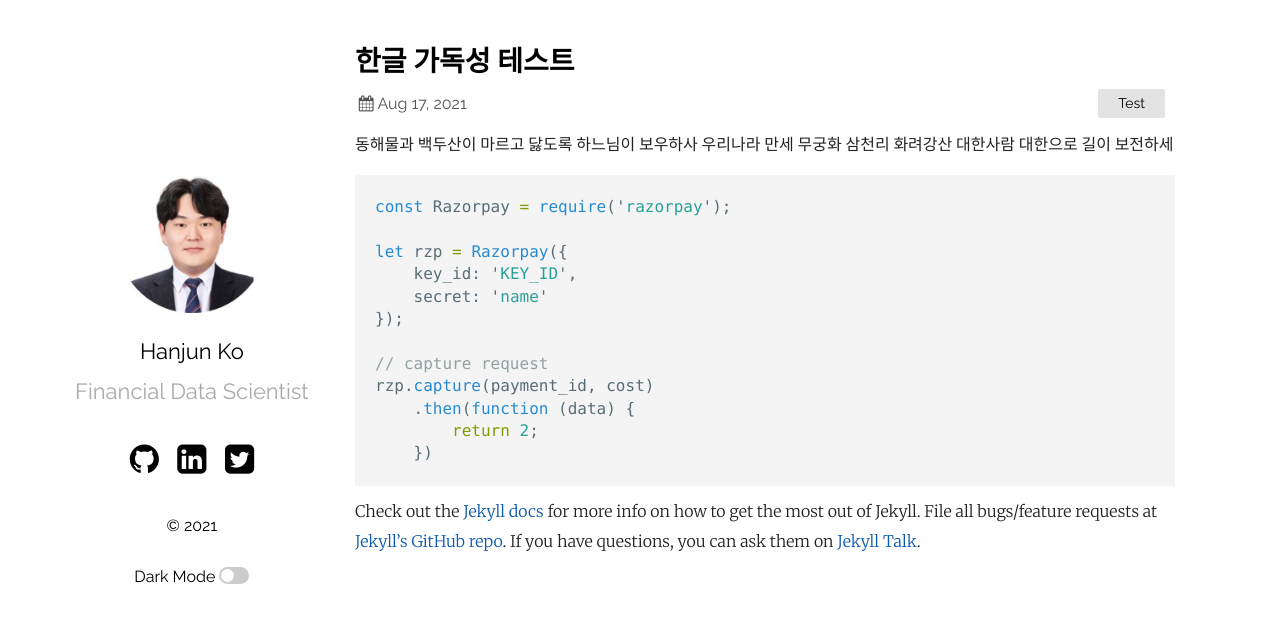
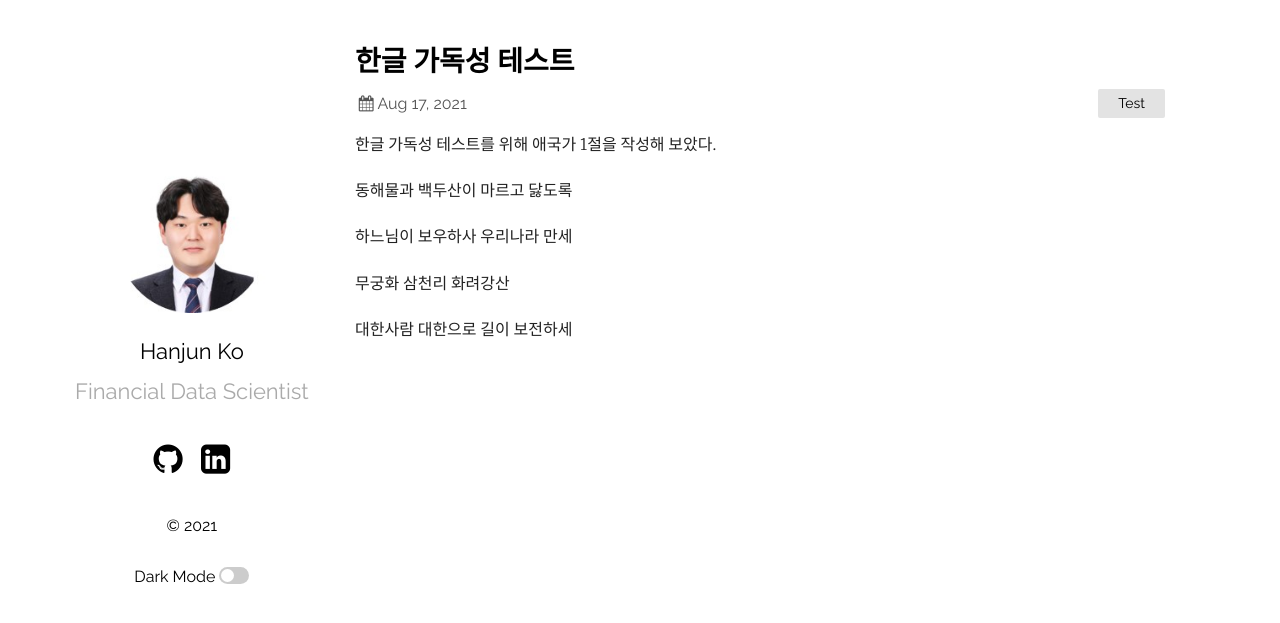
Before and after one commit to HanJunKo/HanJunKo.github.io, a Jekyll site: the page built from _posts/2021-08-17-한글-가독성-테스트.markdown, in a window 1280 px wide. Shown: the top 623 px of the page. Built offline with Jekyll 4.4.1, drawn with Linux system fonts in a browser that asks for light colours.

Commit message:
블로그 첫 글 작성

````diff
--- a/_config.yml
+++ b/_config.yml
@@ -26,9 +26,9 @@ plainwhite:
     - post
   # generate social links in footer
   social_links:
-    twitter: samarsault
-    github:  samarsault
-    linkedIn: in/samarsault
+    #twitter: samarsault
+    github:  HanJunKo
+    linkedIn: in/hanjun-ko-156669205
     #dribbble: jekyll
     #flickr:   jekyll
     #instagram: jekyll
--- a/_posts/2021-08-17-한글-가독성-테스트.markdown
+++ b/_posts/2021-08-17-한글-가독성-테스트.markdown
@@ -4,27 +4,14 @@ title:  "한글 가독성 테스트"
 date:   2021-08-17 22:22:49 +0900
 categories: Test
 ---
+한글 가독성 테스트를 위해 애국가 1절을 작성해 보았다.
+
+
+
 동해물과 백두산이 마르고 닳도록
+
 하느님이 보우하사 우리나라 만세
-무궁화 삼천리 화려강산 대한사람 대한으로 길이 보전하세
 
-```javascript
-const Razorpay = require('razorpay');
+무궁화 삼천리 화려강산
 
-let rzp = Razorpay({
-	key_id: 'KEY_ID',
-	secret: 'name'
-});
-
-// capture request
-rzp.capture(payment_id, cost)
-	.then(function (data) {
-		return 2;
-	})
-```
-
-Check out the [Jekyll docs][jekyll-docs] for more info on how to get the most out of Jekyll. File all bugs/feature requests at [Jekyll’s GitHub repo][jekyll-gh]. If you have questions, you can ask them on [Jekyll Talk][jekyll-talk].
-
-[jekyll-docs]: https://jekyllrb.com/docs/home
-[jekyll-gh]:   https://github.com/jekyll/jekyll
-[jekyll-talk]: https://talk.jekyllrb.com/
+대한사람 대한으로 길이 보전하세
````
Also changed, not shown: _posts/2019-03-23-welcome-to-jekyll.markdown (deleted, +0 -28 lines), _posts/2021-08-17-github.io-블로그-시작.md (added, +20 -0 lines).
